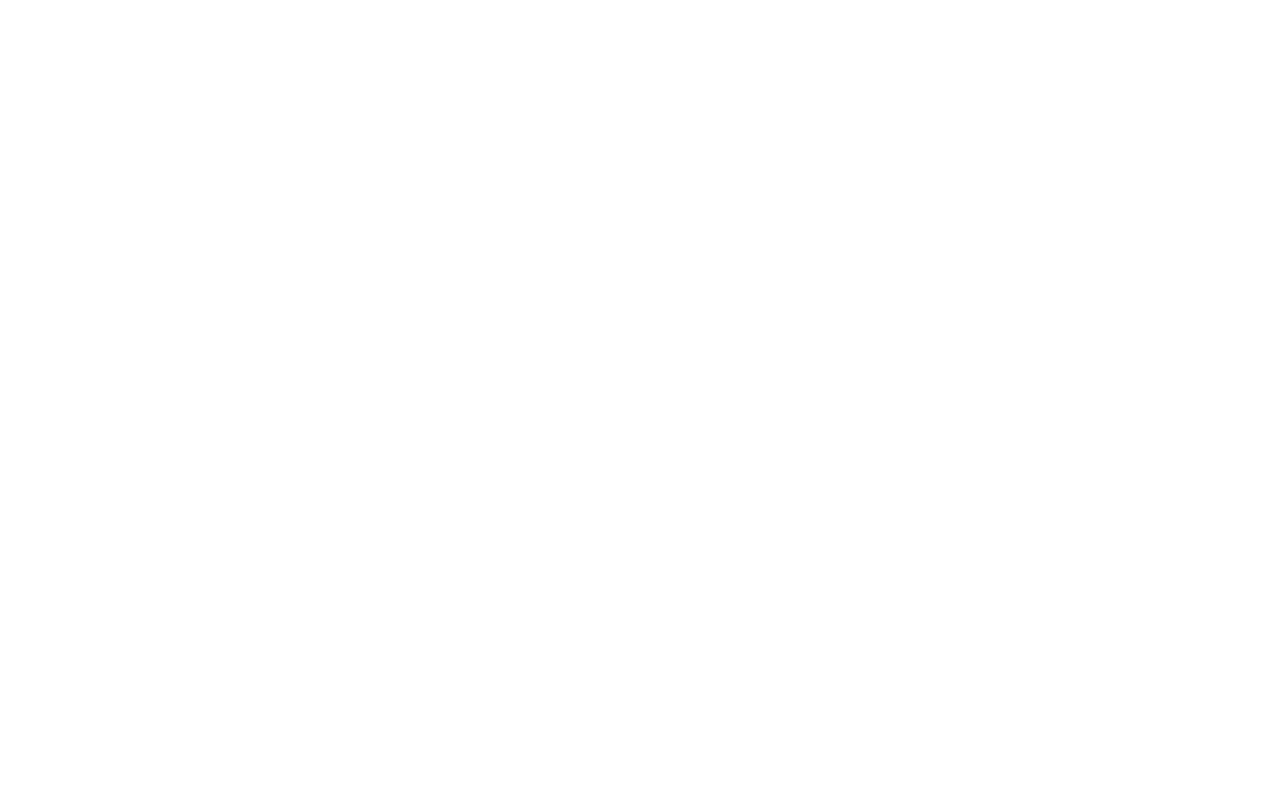
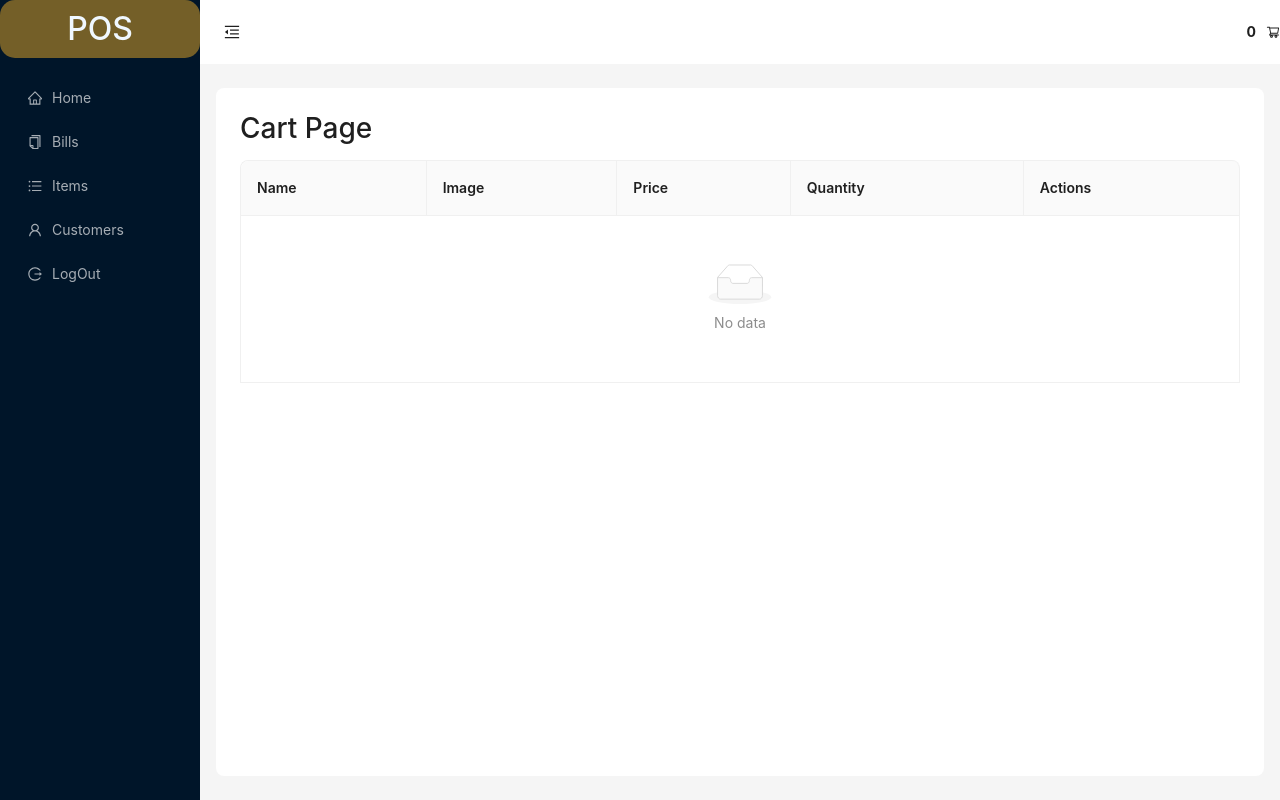
Before and after one commit to Elankumaran98/POS, a React (Create React App) app in the folder frontend/: page /cart in a window 1280 px wide. Before the commit this address had no page. Built offline with nearby package versions, Linux system fonts and the light colour scheme; a web font is replaced by a local one.

Commit message:
cart otems shows its own page

```diff
--- a/frontend/src/App.js
+++ b/frontend/src/App.js
@@ -1,13 +1,15 @@
 import { Routes,Route } from "react-router-dom";
 import HomePage from './pages/HomePage';
 import ItemPage from './pages/ItemPage';
+import CartPage from "./pages/CartPage";
 
 function App() {
   return (
     <div className="App">
       <Routes>
         <Route path="/" element={<HomePage />} />
-        <Route path="/items" element={<ItemPage/>} />
+        <Route path="/items" element={<ItemPage />} />
+        <Route path="/cart" element={<CartPage/>} />
       </Routes>
     </div>
   );
--- a/frontend/src/components/DefaultLayout.js
+++ b/frontend/src/components/DefaultLayout.js
@@ -1,4 +1,5 @@
-import React, { useState } from "react";
+import React, { useState, useEffect } from "react";
+import { useSelector } from "react-redux";
 import {
   MenuFoldOutlined,
   MenuUnfoldOutlined,
@@ -7,13 +8,20 @@
   CopyOutlined,
   UnorderedListOutlined,
   LogoutOutlined,
+  ShoppingCartOutlined,
 } from "@ant-design/icons";
 import { Layout, Menu, Button, theme } from "antd";
-import { Link } from "react-router-dom";
+import { Link,useNavigate } from "react-router-dom";
 const { Header, Sider, Content } = Layout;
 
-const DefaultLayout = ({children}) => {
+const DefaultLayout = ({ children }) => {
+  const { cartItems } = useSelector((state) => state.rootReducer);
   const [collapsed, setCollapsed] = useState(false);
+  useEffect(() => {
+    localStorage.setItem("cartItems", JSON.stringify(cartItems));
+  }, [cartItems]);
+  const navigate=useNavigate()
+
   const {
     token: { colorBgContainer, borderRadiusLG },
   } = theme.useToken();
@@ -54,6 +62,9 @@
           style={{
             padding: 0,
             background: colorBgContainer,
+            display: "flex",
+            justifyContent: "space-between",
+            alignItems: "center",
           }}>
           <Button
             type="text"
@@ -65,6 +76,20 @@
               height: 64,
             }}
           />
+          <div className="cart-item d-flex align-items-center" onClick={()=>navigate('/cart')}>
+            <p
+              className="cart-item-text"
+              style={{
+                display: "inline-block",
+                margin: 0,
+                lineHeight: "16px",
+                marginRight: "10px",
+                fontWeight: "bold",
+              }}>
+              {cartItems.length}
+            </p>
+            <ShoppingCartOutlined />
+          </div>
         </Header>
         <Content
           style={{
--- a/frontend/src/components/ItemList.js
+++ b/frontend/src/components/ItemList.js
@@ -1,23 +1,33 @@
 import React from "react";
-import { Card } from "antd";
-
+import { Card, Button } from "antd";
+import { useDispatch } from "react-redux";
 
 const ItemList = ({ item }) => {
+  const dispatch = useDispatch();
+  const handleAddToCart = () => {
+    dispatch({
+      type: "ADD_TO_CART",
+      payload: item,
+    });
+    console.log(item)
+  };
   const { Meta } = Card;
   return (
     <Card
       hoverable
       style={{
-        width: 240,marginBottom:20
+        width: 240,
+        marginBottom: 20,
       }}
       cover={
-        <img
-          alt={item.name}
-          src={item.image}
-          style={{height:"200px"}}
-        />
+        <img alt={item.name} src={item.image} style={{ height: "200px" }} />
       }>
-      <Meta title={item.name}/>
+      <Meta title={item.name} />
+      <div>
+        <Button className="item-button" onClick={() => handleAddToCart()}>
+          Add To Cart
+        </Button>
+      </div>
     </Card>
   );
 };
--- a/frontend/src/index.css
+++ b/frontend/src/index.css
@@ -15,3 +15,13 @@
 .link{
     text-decoration: none;
 }
+
+.item-button{
+  margin-top: 20px;
+  width: 200px;
+  background-color: rgb(47, 128, 0);
+}
+
+.cart-item{
+  align-items: center;
+}
--- /dev/null
+++ b/frontend/src/pages/CartPage.js
@@ -0,0 +1,42 @@
+import React from "react";
+import DefaultLayout from "../components/DefaultLayout";
+import { useSelector } from "react-redux";
+import { DeleteOutlined } from "@ant-design/icons";
+import { Table } from 'antd';
+
+
+const CartPage = () => {
+  const { cartItems } = useSelector((state) => state.rootReducer);
+  const columns = [
+    {
+      title: "Name",
+      dataIndex: "name",
+    },
+    {
+      title: "Image",
+      dataIndex: "image",
+      render: (image, record) => (
+        <img src={image} alt={record.name} height="60" width="60" />
+      ),
+    },
+    {
+      title: "Price",
+      dataIndex: "price",
+    },
+    {
+      title: "Quantity",
+    },
+    {
+      title: "Actions",
+      dataIndex: "_id",
+      render: (id, record) => <DeleteOutlined />,
+    },
+  ];
+  console.log(columns)
+  return <DefaultLayout>
+    <h3>Cart Page</h3>
+    <Table columns={columns} dataSource={cartItems} bordered/>
+  </DefaultLayout>;
+};
+
+export default CartPage;
--- /dev/null
+++ b/frontend/src/redux/rootReducer.js
@@ -0,0 +1,16 @@
+const initialState = {
+  loading: false,
+  cartItems: [],
+};
+
+export const rootReducer = (state = initialState, action) => {
+  switch (action.type) {
+    case "ADD_TO_CART":
+      return {
+        ...state,
+        cartItems: [...state.cartItems, action.payload]
+      };
+    default:
+      return state;
+  }
+};
--- /dev/null
+++ b/frontend/src/redux/store.js
@@ -0,0 +1,25 @@
+import { composeWithDevTools } from "@redux-devtools/extension";
+import { createStore, applyMiddleware, combineReducers } from "redux";
+import {thunk} from "redux-thunk";
+import { rootReducer } from "./rootReducer";
+
+const finalReducer = combineReducers({
+  rootReducer,
+});
+
+const initialState = {
+  rootReducer: {
+    cartItems: localStorage.getItem("cartItems")
+      ? JSON.parse(localStorage.getItem("cartItems"))
+      : [],
+  },
+};
+
+const middleware = [thunk];
+const store = createStore(
+  finalReducer,
+  initialState,
+  composeWithDevTools(applyMiddleware(...middleware))
+);
+
+export default store
```
Also changed, not shown: frontend/src/index.js (+5 -3 lines), 1 other file (tests, documents, lock files or other folders).
